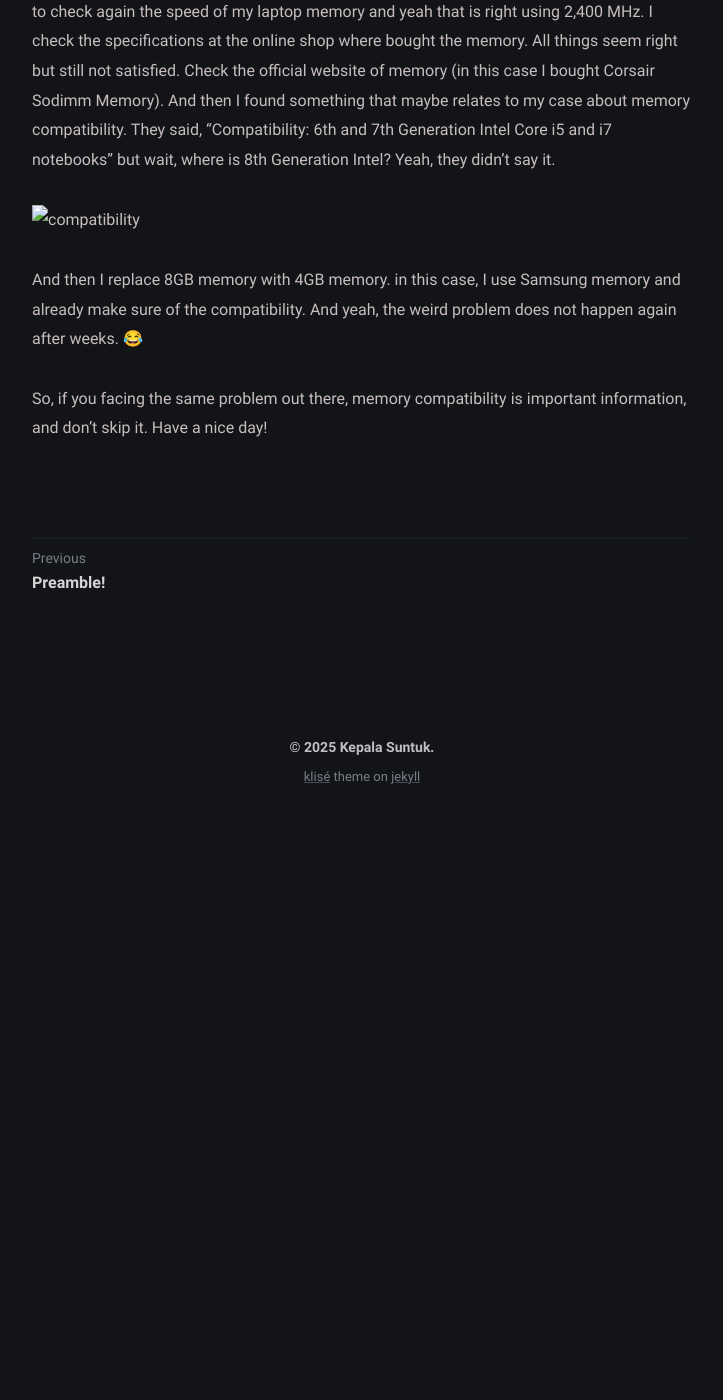
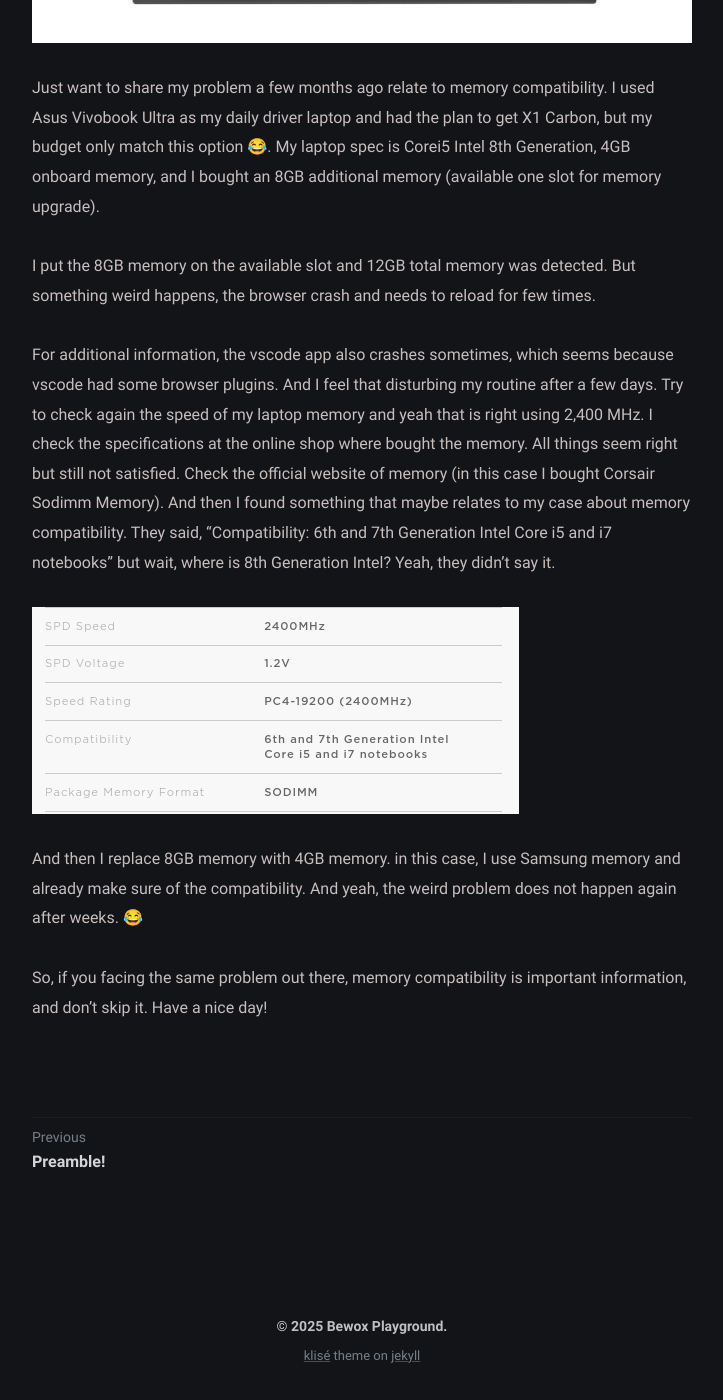
Before and after one commit to bwx-playground/bwx-playground.github.io, a Jekyll site: the page built from _posts/be-careful-with-memory-compability/2022-04-12-be-careful-with-memory-compability.md, in a window 1280 px wide and 1400 px high, scrolled down 743 px. Shown: the whole window, without its empty margins (278-1001 px from the left). Built offline with Jekyll 4.4.1, drawn with Linux system fonts in a browser that asks for light colours; before the commit the page ends 1564 px from its top, so only the background shows below that.

Commit message:
Update
Signed-off-by: Ichsan Wahyudi <ichsan.wahyudi@levart.id>

```diff
--- a/_includes/footer.html
+++ b/_includes/footer.html
@@ -1,5 +1,5 @@
 <footer class="footer">
-  <span class="footer_item">&copy; {{ site.time | date: "%Y Kepala Suntuk." }}</span>
+  <span class="footer_item">&copy; {{ site.time | date: "%Y Bewox Playground." }}</span>
   <small class="footer_copyright">
     <!-- Klisé Theme: https://github.com/piharpi/jekyll-klise -->
     <a
--- a/_posts/be-careful-with-memory-compability/2022-04-12-be-careful-with-memory-compability.md
+++ b/_posts/be-careful-with-memory-compability/2022-04-12-be-careful-with-memory-compability.md
@@ -3,7 +3,7 @@ layout: post
 title:  "be careful with memory compatibility!"
 categories: memory tech
 ---
-![vivobook]
+![vivobook](/assets/img/vivobook.jpg)
 
 Just want to share my problem a few months ago relate to memory compatibility. I used Asus Vivobook Ultra as my daily driver laptop and had the plan to get X1 Carbon, but my budget only match this option 😂. My laptop spec is Corei5 Intel 8th Generation, 4GB onboard memory, and I bought an 8GB additional memory (available one slot for memory upgrade).
 
@@ -11,11 +11,8 @@ I put the 8GB memory on the available slot and 12GB total memory was detected. B
 
 For additional information, the vscode app also crashes sometimes, which seems because vscode had some browser plugins. And I feel that disturbing my routine after a few days. Try to check again the speed of my laptop memory and yeah that is right using 2,400 MHz. I check the specifications at the online shop where bought the memory. All things seem right but still not satisfied. Check the official website of memory (in this case I bought Corsair Sodimm Memory). And then I found something that maybe relates to my case about memory compatibility. They said, "Compatibility: 6th and 7th Generation Intel Core i5 and i7 notebooks" but wait, where is 8th Generation Intel? Yeah, they didn't say it.
 
-![compatibility]
+![compatibility](/assets/img/compatibility.png)
 
 And then I replace 8GB memory with 4GB memory. in this case, I use Samsung memory and already make sure of the compatibility. And yeah, the weird problem does not happen again after weeks. 😂
 
 So, if you facing the same problem out there, memory compatibility is important information, and don't skip it. Have a nice day!
-
-[vivobook]: vivobook.jpg
-[compatibility]: compatibility.png
```
Also changed, not shown: _posts/preambule/2022-04-10-preambule.md (+1 -3 lines), assets/img/20200122_190009.jpg (renamed from _posts/preambule/20200122_190009.jpg), assets/img/bewok.png, assets/img/compatibility.png (renamed from _posts/be-careful-with-memory-compability/compatibility.png), assets/img/vivobook.jpg (renamed from _posts/be-careful-with-memory-compability/vivobook.jpg), 2 other files.
